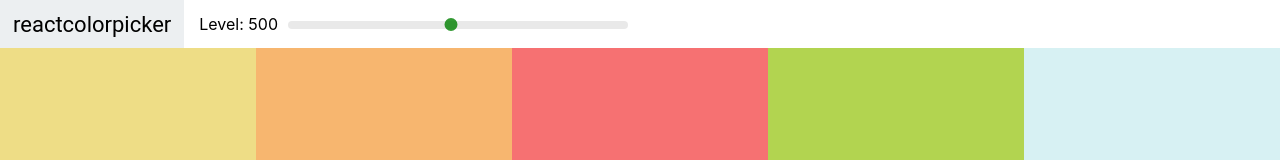
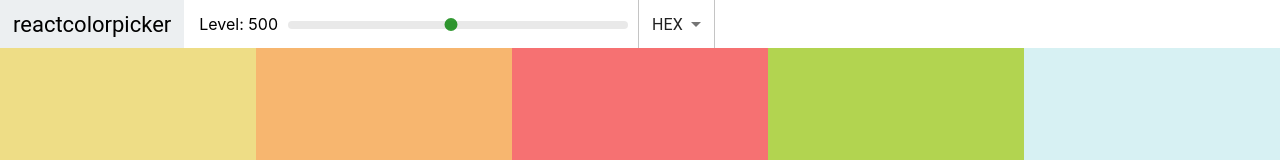
Before and after one commit to 1nandagopal/colours, a React (Create React App) app: page /palette/flat-ui-colours-american in a window 1280 px wide. Shown: the top 160 px of the page. Built offline with nearby package versions, Linux system fonts and the light colour scheme.

Commit message:
Added dropdown feature to enable users to select different colour format

```diff
--- a/src/Navbar.js
+++ b/src/Navbar.js
@@ -3,8 +3,20 @@ import Slider from "rc-slider";
 import "rc-slider/assets/index.css";
 
 import "./Navbar.css";
+import { MenuItem, Select } from "@mui/material";
 
 export default class Navbar extends Component {
+  constructor(props) {
+    super(props);
+    this.state = {
+      colourFormat: "hex",
+    };
+    this.handleChange = this.handleChange.bind(this);
+  }
+  handleChange(e) {
+    this.setState({ colourFormat: e.target.value });
+    this.props.changeColourFormat(e.target.value);
+  }
   render() {
     return (
       <header className="Navbar">
@@ -23,6 +35,13 @@ export default class Navbar extends Component {
             />
           </div>
         </div>
+        <div className="select-container">
+          <Select value={this.state.colourFormat} onChange={this.handleChange}>
+            <MenuItem value="hex">HEX</MenuItem>
+            <MenuItem value="rgb">RGB</MenuItem>
+            <MenuItem value="rgba">RGBA</MenuItem>
+          </Select>
+        </div>
       </header>
     );
   }
--- a/src/Palette.js
+++ b/src/Palette.js
@@ -7,22 +7,34 @@ import Navbar from "./Navbar";
 export default class Palette extends Component {
   constructor(props) {
     super(props);
-    this.state = { level: 500 };
+    this.state = { level: 500, colourFormat: "hex" };
     this.changeLevel = this.changeLevel.bind(this);
+    this.changeColourFormat = this.changeColourFormat.bind(this);
   }
 
   changeLevel(level) {
-    console.log(level);
     this.setState({ level });
   }
 
+  changeColourFormat(newFormat) {
+    this.setState({ colourFormat: newFormat });
+  }
   render() {
     const colourBoxes = this.props.palette.colours[this.state.level].map(
-      (colour) => <ColourBox background={colour.hex} name={colour.name} />
+      (colour) => (
+        <ColourBox
+          background={colour[this.state.colourFormat]}
+          name={colour.name}
+        />
+      )
     );
     return (
       <div className="Palette">
-        <Navbar changeLevel={this.changeLevel} level={this.state.level} />
+        <Navbar
+          changeLevel={this.changeLevel}
+          level={this.state.level}
+          changeColourFormat={this.changeColourFormat}
+        />
         <div className="Palette-colours">{colourBoxes}</div>
       </div>
     );
```
